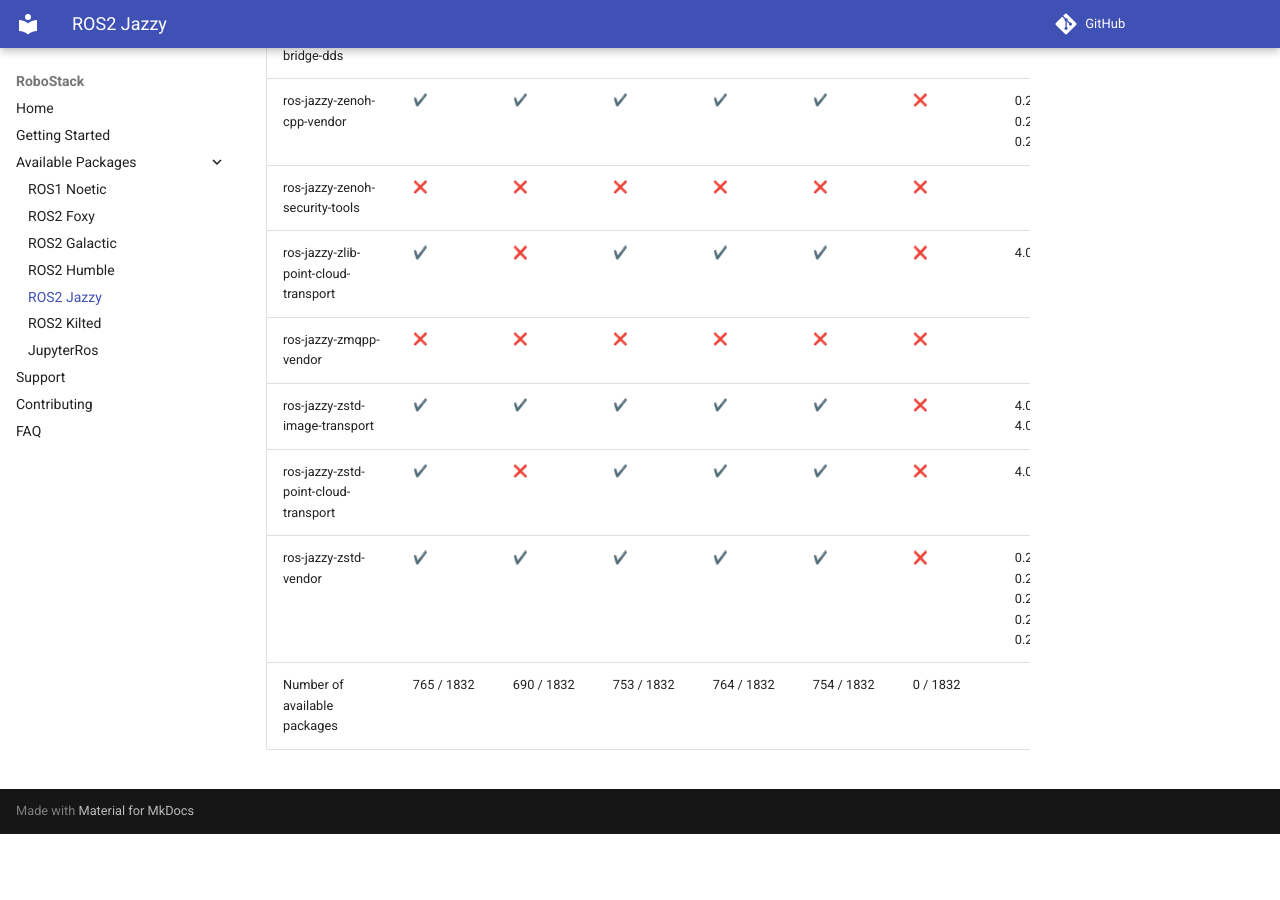
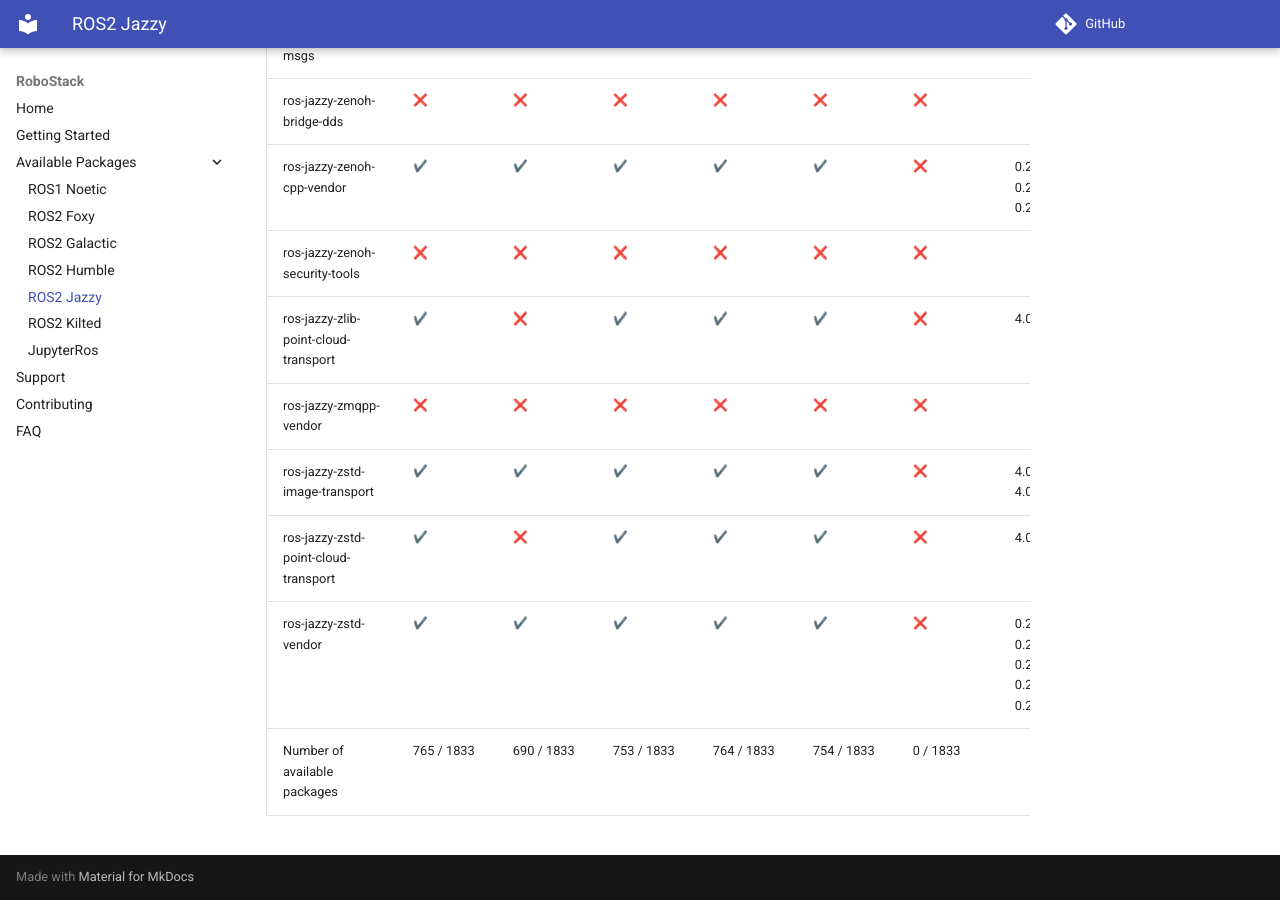
Before and after one commit to RoboStack/robostack.github.io, an MkDocs documentation site: the page built from docs/jazzy.md, in a window 1280 px wide and 900 px high, scrolled down 145679 px. Built offline with MkDocs 1.6.1 and Material for MkDocs 9.7.7, drawn with Linux system fonts in a browser that asks for light colours; emoji names are drawn with the system emoji font; comment, search, counter and statistics services are not loaded; before the commit the page ends 146513 px from its top, so only the background shows below that; some of the changed text lies outside the part shown.

Commit message:
Update tables

```diff
--- a/docs/jazzy.md
+++ b/docs/jazzy.md
@@ -1832,4 +1833,4 @@
 | ros-jazzy-zstd-image-transport | :heavy_check_mark: { data-sort='1' } | :heavy_check_mark: { data-sort='1' } | :heavy_check_mark: { data-sort='1' } | :heavy_check_mark: { data-sort='1' } | :heavy_check_mark: { data-sort='1' } | :x: { data-sort='0' } | 4.0.3, 4.0.4, 4.0.5, 4.0.6  |
 | ros-jazzy-zstd-point-cloud-transport | :heavy_check_mark: { data-sort='1' } | :x: { data-sort='0' } | :heavy_check_mark: { data-sort='1' } | :heavy_check_mark: { data-sort='1' } | :heavy_check_mark: { data-sort='1' } | :x: { data-sort='0' } | 4.0.1, 4.0.2  |
 | ros-jazzy-zstd-vendor | :heavy_check_mark: { data-sort='1' } | :heavy_check_mark: { data-sort='1' } | :heavy_check_mark: { data-sort='1' } | :heavy_check_mark: { data-sort='1' } | :heavy_check_mark: { data-sort='1' } | :x: { data-sort='0' } | 0.26.3, 0.26.6, 0.26.7, 0.26.8, 0.26.9  |
-| Number of available packages |  765 / 1832 | 690 / 1832 | 753 / 1832 | 764 / 1832 | 754 / 1832 | 0 / 1832 |
+| Number of available packages |  765 / 1833 | 690 / 1833 | 753 / 1833 | 764 / 1833 | 754 / 1833 | 0 / 1833 |
```
Also changed, not shown: other parts of docs/jazzy.md (+1 -0 lines).
